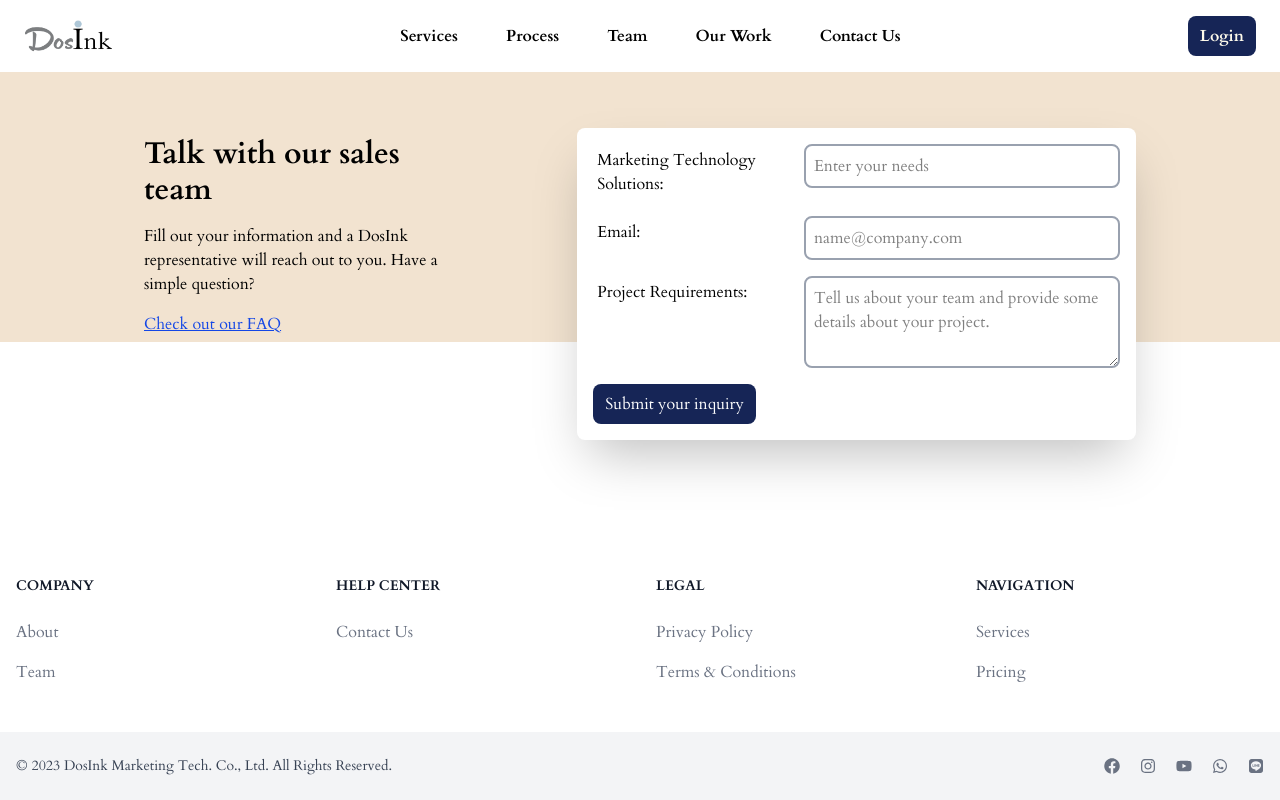
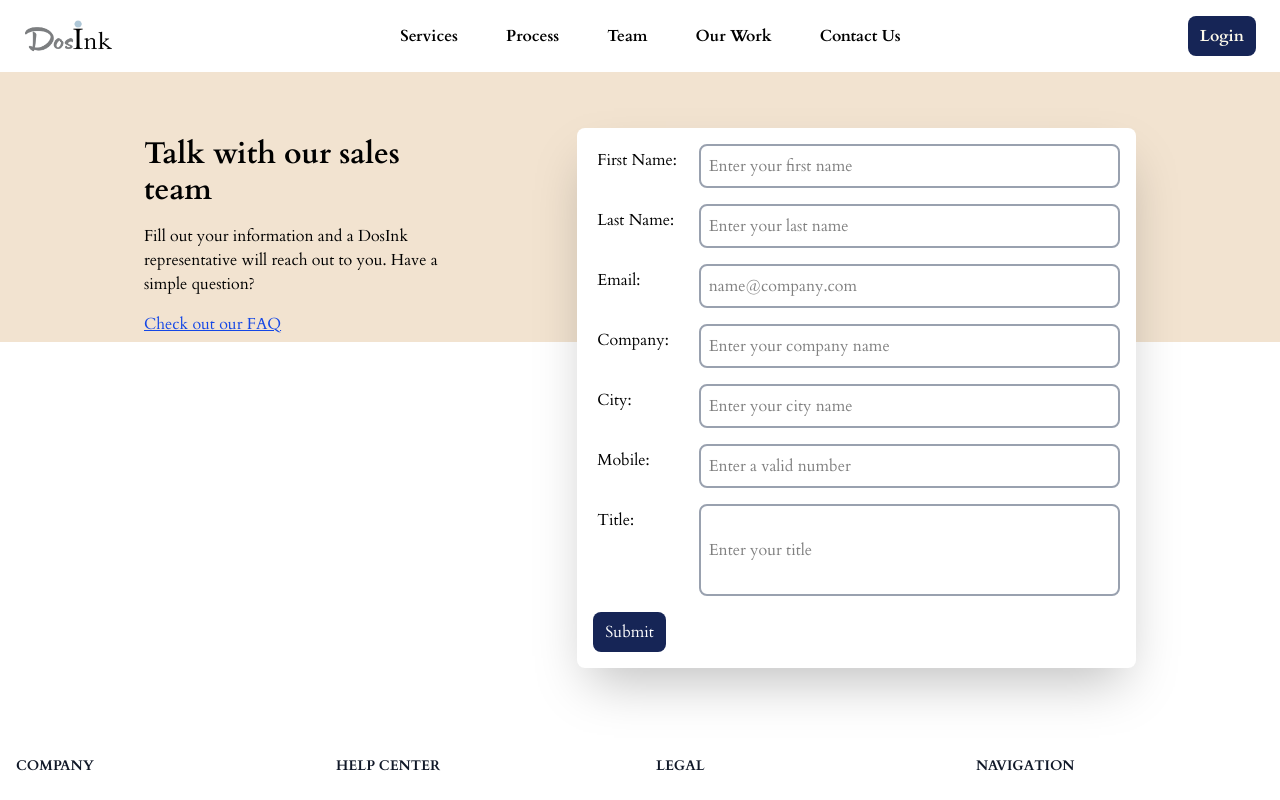
Before and after one commit to Peshal-git/dosink-loyaltymanagement, a React (Vite) app in the folder client/: page /contact in a window 1280 px wide. Shown: the top 800 px of the page. Built offline with nearby package versions, Linux system fonts and the light colour scheme.

Commit message:
Form added

```diff
--- a/client/index.html
+++ b/client/index.html
@@ -2,9 +2,8 @@
 <html lang="en">
   <head>
     <meta charset="UTF-8" />
-    <link rel="icon" type="image/svg+xml" href="/vite.svg" />
     <meta name="viewport" content="width=device-width, initial-scale=1.0" />
-    <link href="/index.css" rel="stylesheet">
+    <link href="./src/index.css" rel="stylesheet">
     <title>DosInk: The future of IT </title>
   </head>
   <body>
--- /dev/null
+++ b/client/src/components/Form.jsx
@@ -0,0 +1,108 @@
+export const Form = () => {
+  return <>
+  <form action="https://webto.salesforce.com/servlet/servlet.WebToLead?encoding=UTF-8&orgId=00Dd5000000SzDR" method="POST" className="mx-6 my-4 flex flex-col gap-4 rounded-lg bg-white px-4 py-4 shadow-2xl lg:col-span-7">
+        <input type="hidden" name="oid" value="00Dd5000000SzDR"/>
+        <input type="hidden" name="retURL" value="https://www.dosink.com"/>
+
+        {/* <input type="hidden" name="debug" value="1" />
+        <input type="hidden" name="debugEmail" value="shilash@dosink.com" /> */}
+
+        <div className="grid gap-4 md:grid-cols-6">
+          <div className="flex w-full flex-col md:col-span-3 lg:col-span-6 lg:flex-row lg:items-start">
+            <label htmlFor="first_name" className="p-1 lg:w-[20%]">
+            First Name:
+            </label>
+            <input
+              type="text"
+              placeholder="Enter your first name"
+              className="truncate rounded-lg border-2 border-gray-400 p-2 lg:w-[80%]"
+              maxLength="40"
+              name="first_name"
+            />
+          </div>
+
+          <div className="flex w-full flex-col md:col-span-3 lg:col-span-6 lg:flex-row lg:items-start">
+            <label htmlFor="last_name" className="p-1 lg:w-[20%]">
+            Last Name:
+            </label>
+            <input
+              type="text"
+              placeholder="Enter your last name"
+              className="truncate rounded-lg border-2 border-gray-400 p-2 lg:w-[80%]"
+              maxLength="80"
+              name="last_name"
+            />
+          </div>
+
+          <div className="flex w-full flex-col md:col-span-3 lg:col-span-6 lg:flex-row lg:items-start">
+            <label htmlFor="email" className="p-1 lg:w-[20%]">
+              Email:
+            </label>
+            <input
+              type="email"
+              placeholder="name@company.com"
+              className="truncate rounded-lg border-2 border-gray-400 p-2 lg:w-[80%]"
+              maxLength="80"
+              name="email"
+            />
+          </div>
+
+          <div className="flex w-full flex-col md:col-span-3 lg:col-span-6 lg:flex-row lg:items-start">
+            <label htmlFor="company" className="p-1 lg:w-[20%]">
+            Company:
+            </label>
+            <input
+              type="text"
+              placeholder="Enter your company name"
+              className="truncate rounded-lg border-2 border-gray-400 p-2 lg:w-[80%]"
+              maxLength="40"
+              name="company"
+            />
+          </div>
+
+          <div className="flex w-full flex-col md:col-span-3 lg:col-span-6 lg:flex-row lg:items-start">
+            <label htmlFor="city" className="p-1 lg:w-[20%]">
+            City:
+            </label>
+            <input
+              type="text"
+              placeholder="Enter your city name"
+              className="truncate rounded-lg border-2 border-gray-400 p-2 lg:w-[80%]"
+              maxLength="40"
+              name="city"
+            />
+          </div>
+
+          <div className="flex w-full flex-col md:col-span-3 lg:col-span-6 lg:flex-row lg:items-start">
+            <label htmlFor="mobile" className="p-1 lg:w-[20%]">
+            Mobile:
+            </label>
+            <input
+              type="text"
+              placeholder="Enter a valid number"
+              className="truncate rounded-lg border-2 border-gray-400 p-2 lg:w-[80%]"
+              maxLength="40"
+              name="mobile"
+            />
+          </div>
+
+          <div className="flex w-full flex-col md:col-span-3 lg:col-span-6 lg:flex-row lg:items-start">
+            <label htmlFor="title" className="p-1 lg:w-[20%]">
+              Title:
+            </label>
+            <input
+              type="text"
+              placeholder="Enter your title"
+              className="min-h-23 w-full overflow-x-hidden overflow-y-auto rounded-lg border-2 border-gray-400 p-2 sm:h-auto lg:w-[80%]"
+              maxLength="40"
+              name="title"
+            ></input>
+          </div>
+        </div>
+
+        <button className="cursor-pointer rounded-lg bg-blue-950 px-3 py-2 text-white hover:bg-gray-500 md:self-start" name="submit">
+          Submit
+        </button>
+      </form>
+  </>
+}
--- a/client/src/pages/Contact.jsx
+++ b/client/src/pages/Contact.jsx
@@ -1,4 +1,5 @@
-import { ContactForm } from "../components/ContactForm";
+// import { ContactForm } from "../components/ContactForm";
+import { Form } from "../components/Form";
 
 export const Contact = () => {
   return (
@@ -18,13 +19,13 @@ export const Contact = () => {
               href="#"
               className="mt-4 block text-center text-blue-700 underline lg:text-start"
             >
-              {" "}
-              Check out our FAQ{" "}
+              Check out our FAQ
             </a>
           </div>
 
           <div className="lg:col-span-1"></div>
-          <ContactForm />
+          {/* <ContactForm /> */}
+          <Form />
         </div>
       </div>
     </>
```
Also changed, not shown: client/public/images/dosink-logo-1.png (deleted), client/public/images/dosink-logo.png (deleted), client/src/components/ContactForm.jsx (line endings or trailing spaces).
